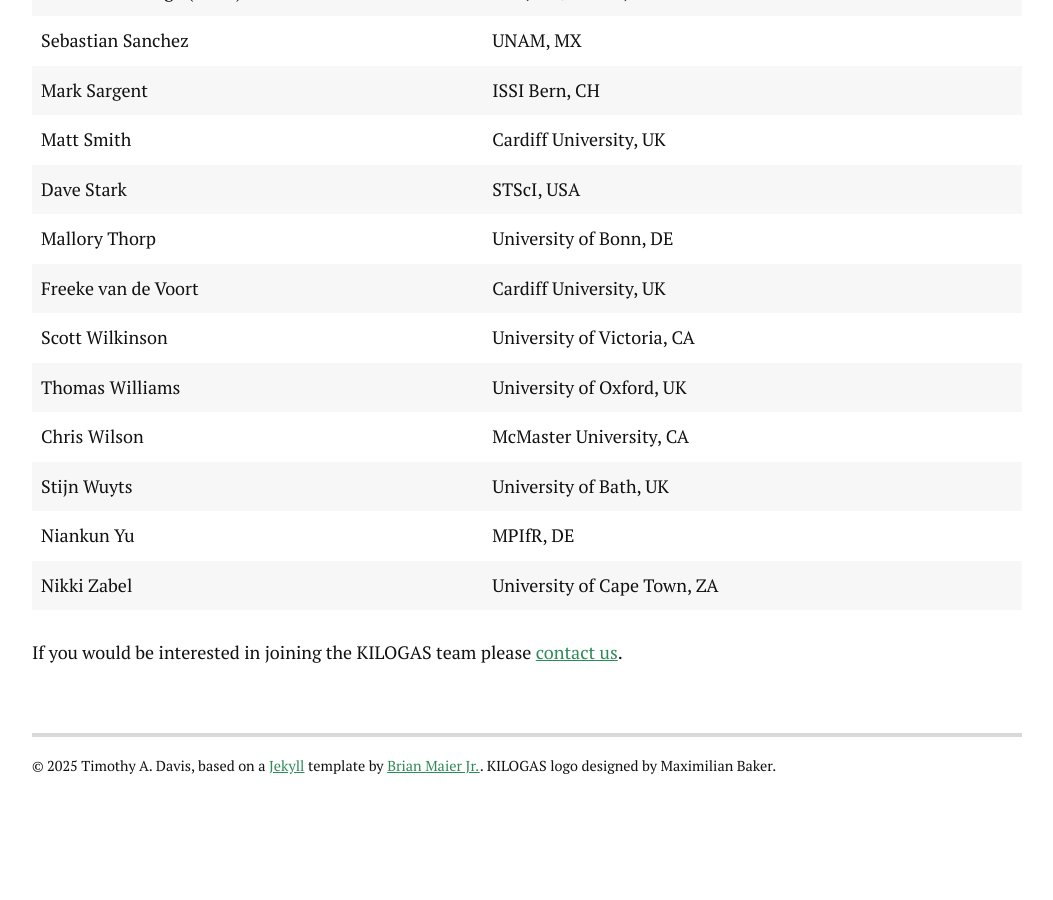
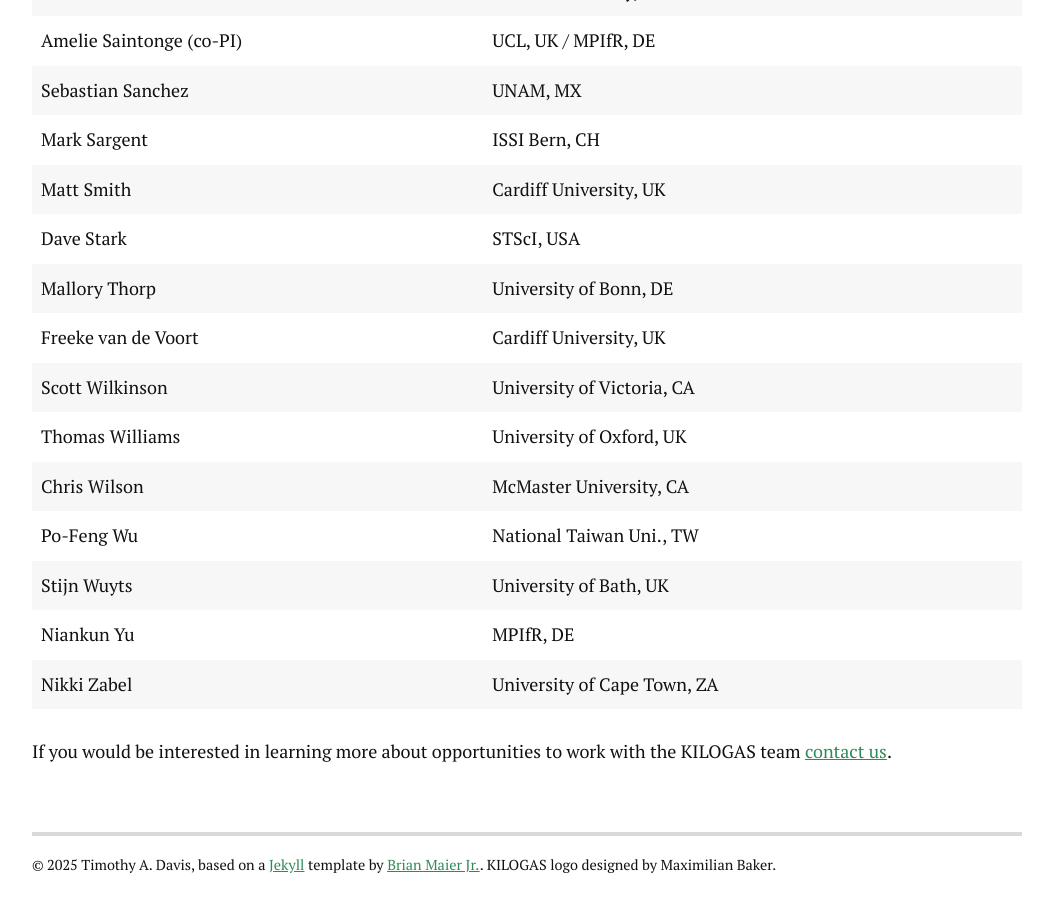
Before and after one commit to TimothyADavis/kilogas, a Jekyll site: the page built from team.md, in a window 1280 px wide and 900 px high, scrolled down 1772 px. Shown: the whole window, without its empty margins (113-1166 px from the left). Built offline with Jekyll 4.4.1, drawn with Linux system fonts in a browser that asks for light colours; nearby versions of some CDN libraries; before the commit the page ends 2573 px from its top, so only the background shows below that; some of the changed text lies outside the part shown.

Commit message:
added new members

```diff
--- a/team.md
+++ b/team.md
@@ -44,9 +45,10 @@ title: KILOGAS Team
 | Scott Wilkinson			| University of Victoria, CA 	|
 | Thomas Williams			| University of Oxford, UK		|
 | Chris Wilson				| McMaster University, CA 		|
+| Po-Feng Wu 				| National Taiwan Uni., TW 		|
 | Stijn Wuyts				| University of Bath, UK 		|
 | Niankun Yu 				| MPIfR, DE 					|
 | Nikki Zabel				| University of Cape Town, ZA 	|
 
 
-If you would be interested in joining the KILOGAS team please [contact us](/contact/).
+If you would be interested in learning more about opportunities to work with the KILOGAS team [contact us](/contact/).
```
Also changed, not shown: other parts of team.md (+1 -0 lines).
